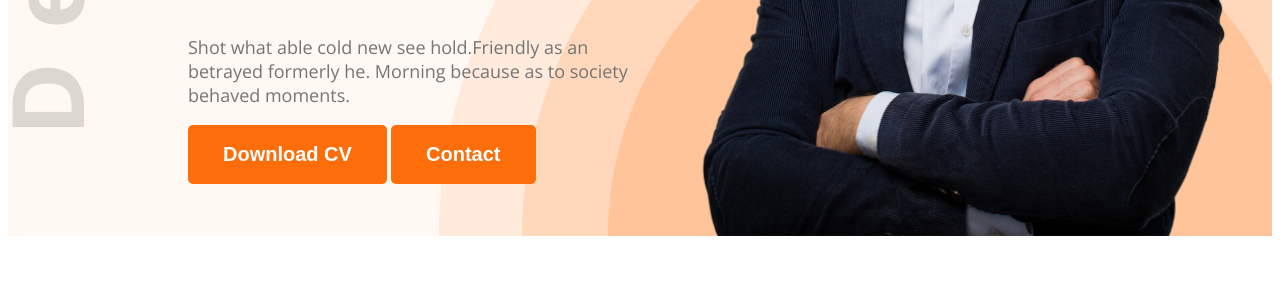
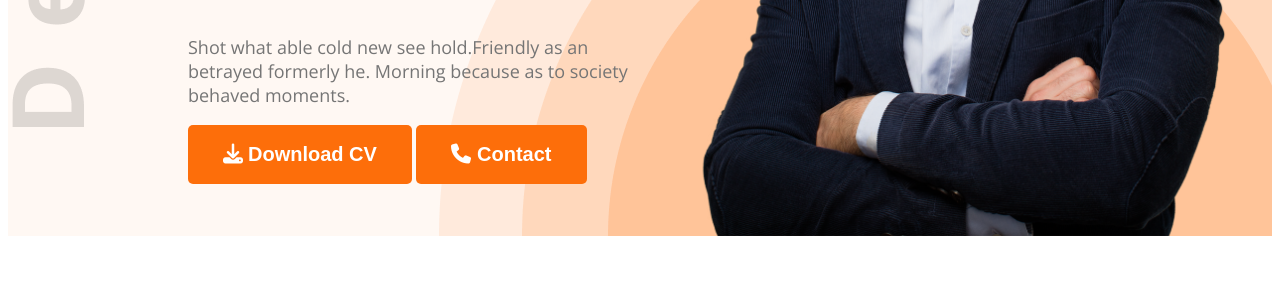
Before and after one commit to afifmahabub102/web-dev-portfolio, a plain HTML site: page index.html in a window 1280 px wide. Shown: the part 644-952 px from the top of the page. Drawn offline with nearby package versions, Linux system fonts and the light colour scheme.

Commit message:
added font icon

```diff
--- a/index.html
+++ b/index.html
@@ -4,6 +4,7 @@
     <meta charset="UTF-8">
     <meta name="viewport" content="width=device-width, initial-scale=1.0">
     <title>Web Developer Portfolio</title>
+    <script src="https://kit.fontawesome.com/1d05b4844a.js" crossorigin="anonymous"></script>
     <link rel="preconnect" href="https://fonts.googleapis.com">
     <link rel="preconnect" href="https://fonts.gstatic.com" crossorigin>
     <link href="https://fonts.googleapis.com/css2?family=Open+Sans:ital,wght@0,300..800;1,300..800&display=swap" rel="stylesheet">
@@ -31,8 +32,8 @@
                       <h4 class="banner-greeting dark-2">Hi, I  am</h4>
                       <h1 class="banner-title">Mary Hardy</h1>
                       <p class="banner-discription">Shot what able cold new see hold.Friendly as an betrayed formerly he. Morning because as to society behaved moments.</p>
-                      <button class="btn-primary">Download CV</button>
-                      <button class="btn-primary">Contact</button>
+                      <button class="btn-primary"><i class="fa-solid fa-download"></i>Download CV</button>
+                      <button class="btn-primary"><i class="fa-solid fa-phone"></i>Contact</button>
 
 
                 </div>
@@ -190,7 +191,7 @@
 
                 </div>
 
-                <button class="resume-btn">Download CV</button>
+                <button class="resume-btn"><i class="fa-solid fa-download"></i>Download CV</button>
 
 
 
--- a/styles/style.css
+++ b/styles/style.css
@@ -285,3 +285,10 @@ footer textarea{
 .icons img{
     margin-right: 24px;
 }
+
+.fa-download{
+    margin-right: 5px;
+}
+.fa-phone{
+    margin-right: 6px;
+}
```
